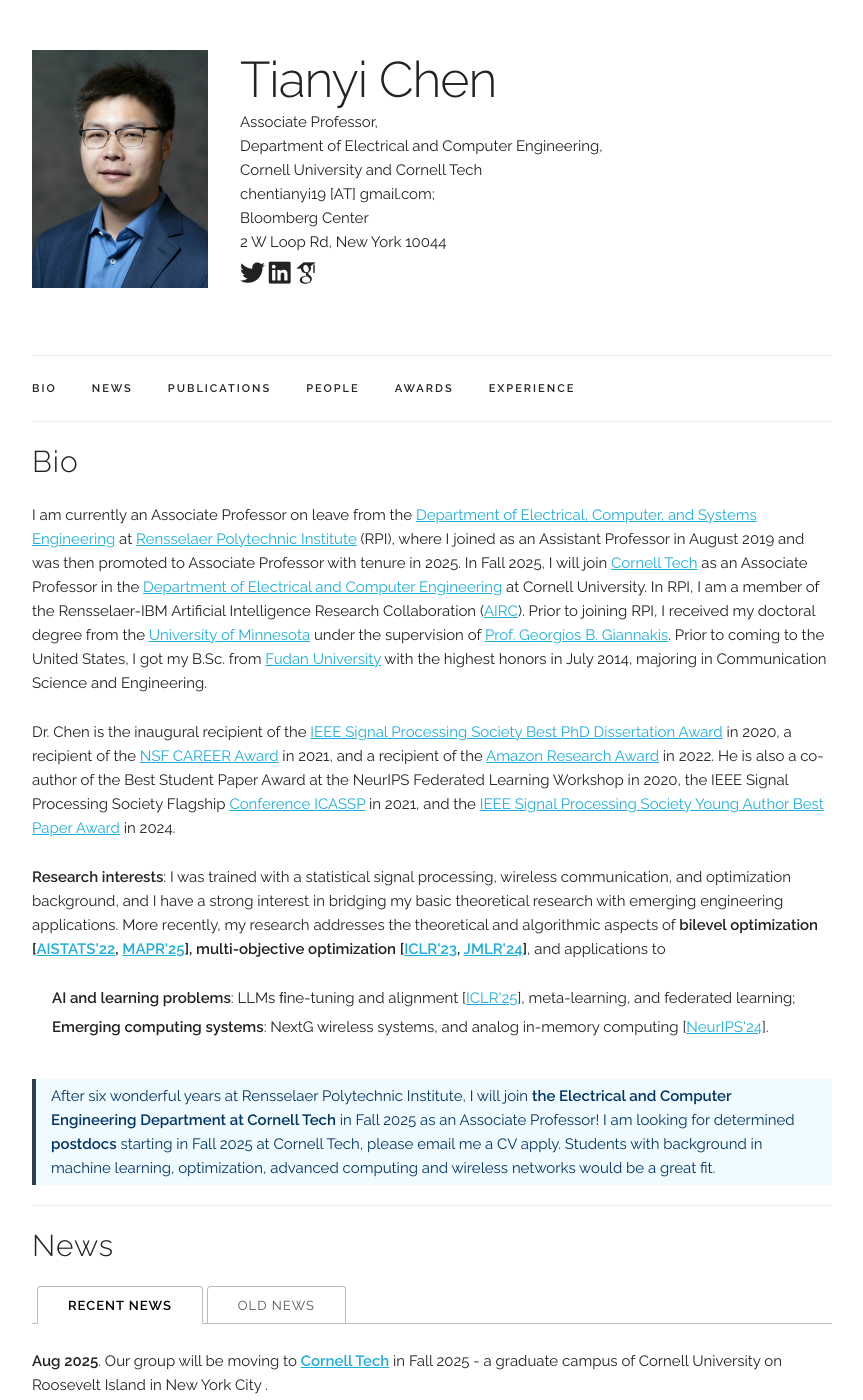
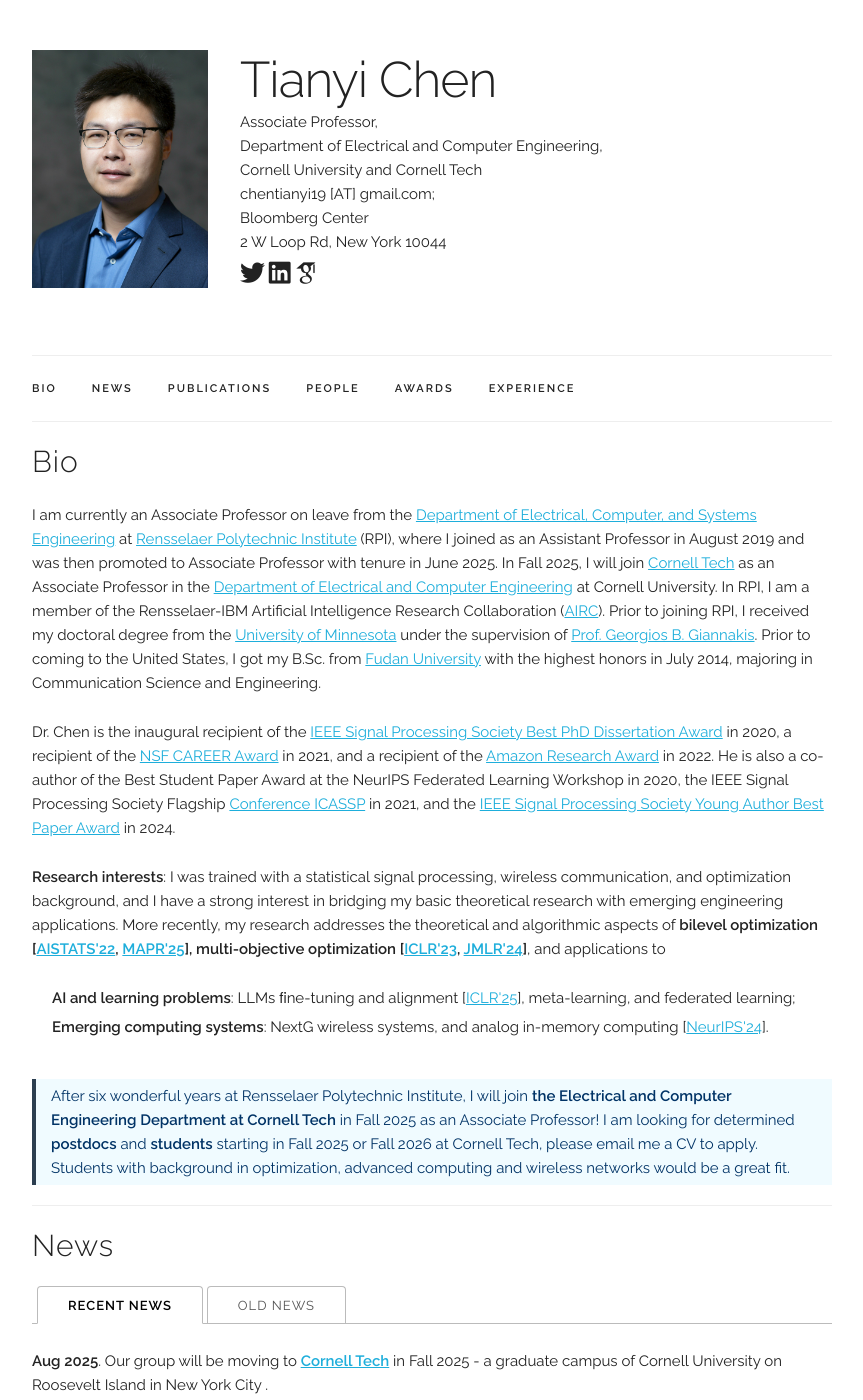
Before and after one commit to chentianyi19/chentianyi19.github.io, a Jekyll site: the page built from index.html, in a window 1280 px wide and 1400 px high. Shown: the whole window, without its empty margins (208-1071 px from the left). Built offline with Jekyll 4.4.1, drawn with Linux system fonts in a browser that asks for light colours; some web fonts are replaced; comment, search, counter and statistics services are not loaded; some of the changed text lies outside the part shown.

Commit message:
Update index.html

```diff
--- a/index.html
+++ b/index.html
@@ -11,7 +11,7 @@
       <p>After six wonderful years at Rensselaer Polytechnic Institute, I will join <strong>the Electrical and Computer Engineering Department at Cornell Tech</strong> in Fall 2025 as an Associate Professor!</p>
   </div> -->
 
-  <p> I am currently an Associate Professor on leave from the <a href="https://www.ecse.rpi.edu/">Department of Electrical, Computer, and Systems Engineering</a> at <a href="http://www.rpi.edu/">Rensselaer Polytechnic Institute</a> (RPI), where I joined as an Assistant Professor in August 2019 and was then promoted to Associate Professor with tenure in 2025. In Fall 2025, I will join <a href="https://tech.cornell.edu/">Cornell Tech</a> as an Associate Professor in the <a href="https://www.engineering.cornell.edu/ece/">Department of Electrical and Computer Engineering</a> at Cornell University.
+  <p> I am currently an Associate Professor on leave from the <a href="https://www.ecse.rpi.edu/">Department of Electrical, Computer, and Systems Engineering</a> at <a href="http://www.rpi.edu/">Rensselaer Polytechnic Institute</a> (RPI), where I joined as an Assistant Professor in August 2019 and was then promoted to Associate Professor with tenure in June 2025. In Fall 2025, I will join <a href="https://tech.cornell.edu/">Cornell Tech</a> as an Associate Professor in the <a href="https://www.engineering.cornell.edu/ece/">Department of Electrical and Computer Engineering</a> at Cornell University.
   In RPI, I am a member of the Rensselaer-IBM Artificial Intelligence Research Collaboration (<a href="https://airc.rpi.edu/about/join-us">AIRC</a>).
   Prior to joining RPI, I received my doctoral degree from the <a href="https://ece.umn.edu/">University of Minnesota</a> under the supervision of <a href="http://spincom.umn.edu/">Prof. Georgios B. Giannakis</a>.
   Prior to coming to the United States, I got my B.Sc. from <a href="http://www.fudan.edu.cn/en/"> Fudan University</a> with the highest honors in July 2014, majoring in Communication Science and Engineering. </p>
@@ -34,7 +34,7 @@
 <!-- ========== Prospective Students and Postdocs ========== -->
  <div class="bio‑highlight" style="margin-top: -0.5rem; margin-bottom: 2rem;">
   <p>
-    After six wonderful years at Rensselaer Polytechnic Institute, I will join <strong>the Electrical and Computer Engineering Department at Cornell Tech</strong> in Fall 2025 as an Associate Professor! I am looking for determined <b>postdocs</b> starting in Fall 2025 at Cornell Tech, please email me a CV apply. Students with background in machine learning, optimization, advanced computing and wireless networks would be a great fit.
+    After six wonderful years at Rensselaer Polytechnic Institute, I will join <strong>the Electrical and Computer Engineering Department at Cornell Tech</strong> in Fall 2025 as an Associate Professor! I am looking for determined <b>postdocs</b> and <b>students</b> starting in Fall 2025 or Fall 2026 at Cornell Tech, please email me a CV to apply. Students with background in optimization, advanced computing and wireless networks would be a great fit.
   </p>
 </div>
 
```
Also changed, not shown: other parts of index.html (+3 -3 lines).
